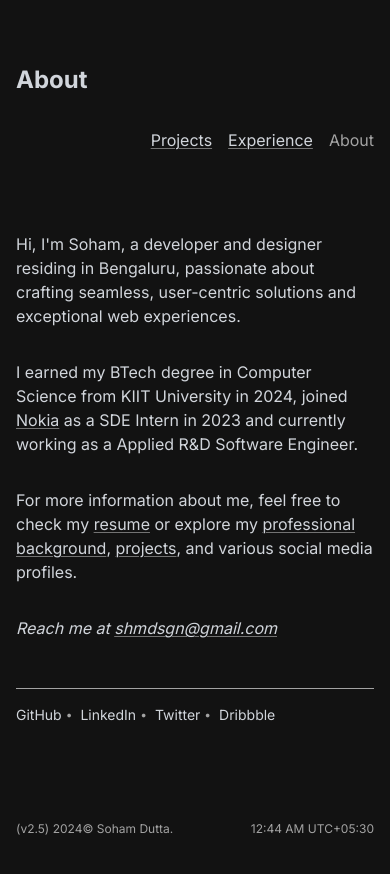
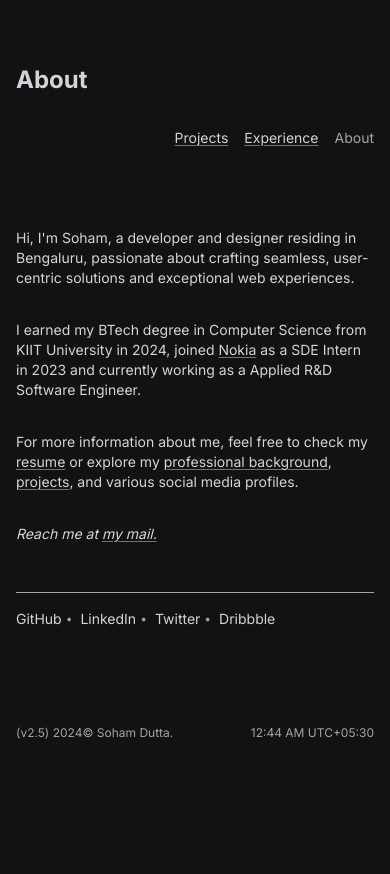
Before and after one commit to shm-dtt/portfolio-v2, a Next.js app: page / in a window 390 px wide. Shown: the top 874 px of the page. After the commit the page ends 844 px from the top, so only its background shows below. Built offline with nearby package versions, Linux system fonts and the light colour scheme.

Commit message:
format fix, minor animation changes, time hydration fix

```diff
--- a/app/layout.tsx
+++ b/app/layout.tsx
@@ -45,7 +45,9 @@ export default function RootLayout({
 }>) {
   return (
     <html lang="en">
-      <body className={`${inter.className} mx-auto my-12 max-w-2xl`}>
+      <body
+        className={`${inter.className} mx-auto my-12 max-w-2xl md:text-base text-sm`}
+      >
         <Navbar />
         {children}
         <Footer />
--- a/app/page.tsx
+++ b/app/page.tsx
@@ -54,7 +54,7 @@ export default function Home() {
               className="my-underline"
               aria-label={`Send an email to ${Data.email}`}
             >
-              {Data.email}
+              my mail.
             </Link>
           </address>
         </div>
--- a/app/projects/ProjCard.tsx
+++ b/app/projects/ProjCard.tsx
@@ -57,7 +57,7 @@ const Card: React.FC<CardProps> = ({
 
   const manageMouseLeave = (e: React.MouseEvent<HTMLElement, MouseEvent>) => {
     gsap.to(e.currentTarget, {
-      backgroundColor: "#18181a",
+      backgroundColor: "#121212",
       duration: 0.1,
       delay: 0.1,
       color: "white",
@@ -92,8 +92,11 @@ const Card: React.FC<CardProps> = ({
         </Link>
         <div className="flex flex-wrap gap-2 mt-4 mb-8">
           {techUsed.map((tech, index) => (
-            <div key={index} className="bg-neutral-700 text-xs px-2 py-1">
-              • {tech}
+            <div
+              key={index}
+              className="bg-neutral-700 opacity-80 text-xs px-3 py-1 rounded-full"
+            >
+              {tech}
             </div>
           ))}
         </div>
--- a/app/projects/info.tsx
+++ b/app/projects/info.tsx
@@ -55,7 +55,7 @@ export const projects = [
     tech: "HTML, JavaScript",
     description:
       "A Chrome-based JavaScript application to display the total time of a YT playlist, average time, and playback speed variations for YouTube playlists. This extension is available on the Chrome Web Store. ",
-    techUsed: ["HTML", "CSS", "JavaScript"],
+    techUsed: ["HTML", "CSS", "JavaScript", "Manifest V3"],
     link: "https://chromewebstore.google.com/detail/youtube-playlist-duration/bpojpijaddmjkblcbkhnhhgjecmfmgil",
   },
   {
--- a/components/Footer/Footer.tsx
+++ b/components/Footer/Footer.tsx
@@ -12,19 +12,20 @@ const Footer: React.FC = () => {
     minute: "numeric",
   };
 
-  const [time, setTime] = useState<string | null>(null); // Ensure null during initial render
+  const [time, setTime] = useState("");
+  const [mounted, setMounted] = useState(false);
 
   useEffect(() => {
+    setMounted(true);
     const updateTime = () => {
       setTime(new Date().toLocaleTimeString("en-US", timeOptions));
     };
 
-    updateTime(); // Set time initially
+    updateTime();
     const interval = setInterval(updateTime, 5000);
-    return () => clearInterval(interval); // Cleanup interval on component unmount
+    return () => clearInterval(interval);
   }, []);
 
-  // Define social media platforms and their corresponding links
   const socialLinks = [
     { name: "GitHub", url: Data.github },
     { name: "LinkedIn", url: Data.linkedin },
@@ -34,7 +35,13 @@ const Footer: React.FC = () => {
 
   return (
     <footer className="flex flex-col justify-center m-4 gap-4">
-      <div className="border-t-[0.25px] border-neutral-400 "></div>
+      <div className="flex justify-center">
+        <div
+          className={`border-t-[0.25px] transition-all duration-700 ease-in-out ${
+            mounted ? "w-full border-neutral-400" : "w-1/4 border-[#121212]"
+          }`}
+        ></div>
+      </div>
 
       <nav className="flex gap-1 mb-20 text-sm">
         {socialLinks.map((platform, idx) => (
@@ -54,7 +61,11 @@ const Footer: React.FC = () => {
         ))}
       </nav>
 
-      <div className="flex justify-between text-neutral-400  text-xs">
+      <div
+        className={`flex justify-between text-neutral-400 text-xs transition-opacity duration-700 ${
+          mounted ? "opacity-100" : "opacity-0"
+        }`}
+      >
         <p>
           ({Data.version}) {Data.year}© {Data.firstName} {Data.lastName}.
         </p>
--- a/tailwind.config.ts
+++ b/tailwind.config.ts
@@ -7,11 +7,7 @@ const config: Config = {
     "./app/**/*.{js,ts,jsx,tsx,mdx}",
   ],
   theme: {
-    extend: {
-      colors: {
-        "my-grey": "#18181a",
-      },
-    },
+    extend: {},
   },
   plugins: [
     function ({ addUtilities }: { addUtilities: Function }) {
```
